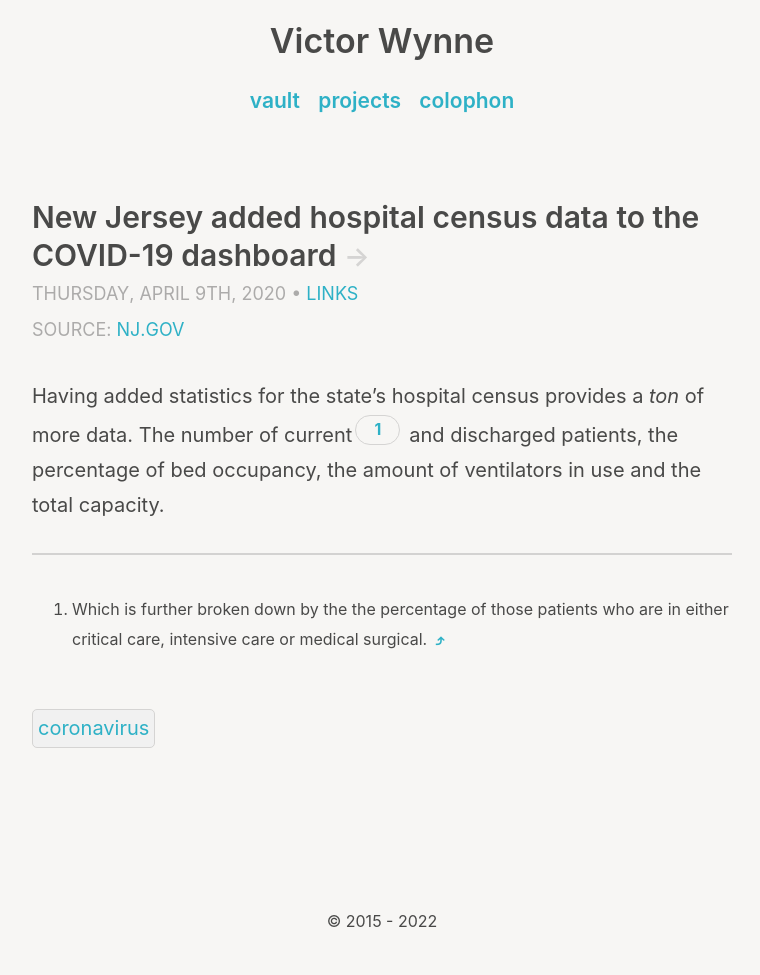
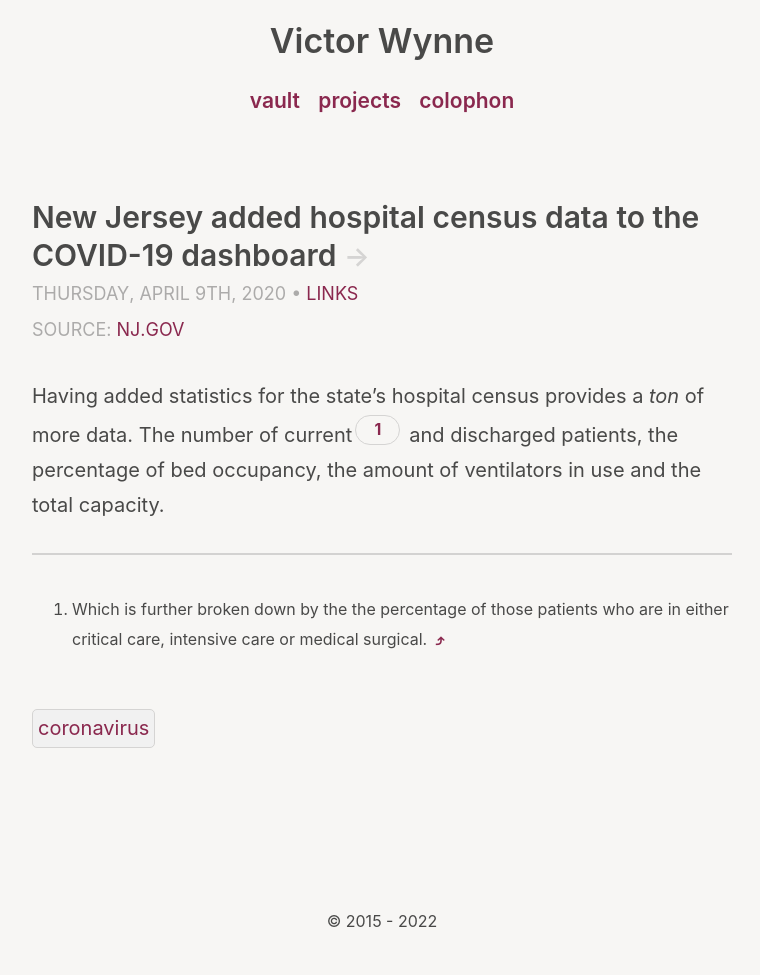
Before and after one commit to wertercatt/tooters, a Jekyll site: the page built from _posts/2020-04-09-new-jersey-added-hospital-census-data-to-the-covid-19-dashboard.md, in a window 1280 px wide. Shown: the whole page, without its empty margins (258-1018 px from the left). Built offline with Jekyll 4.4.1, drawn with Linux system fonts in a browser that asks for light colours.

Commit message:
Changed the accent color for light mode

```diff
--- a/_sass/_variables.scss
+++ b/_sass/_variables.scss
@@ -12,7 +12,7 @@ $tag-border: #5a5959;
 
 $light-scheme-bg: #f7f6f4;
 $light-scheme-text: #494948;
-$light-scheme-accent: #2eb1c6;
+$light-scheme-accent: #8a284e;
 $light-scheme-header: #acabaa;
 $light-scheme-header-before: #acabaa;
 $light-scheme-element: #d5d4d3;
```
